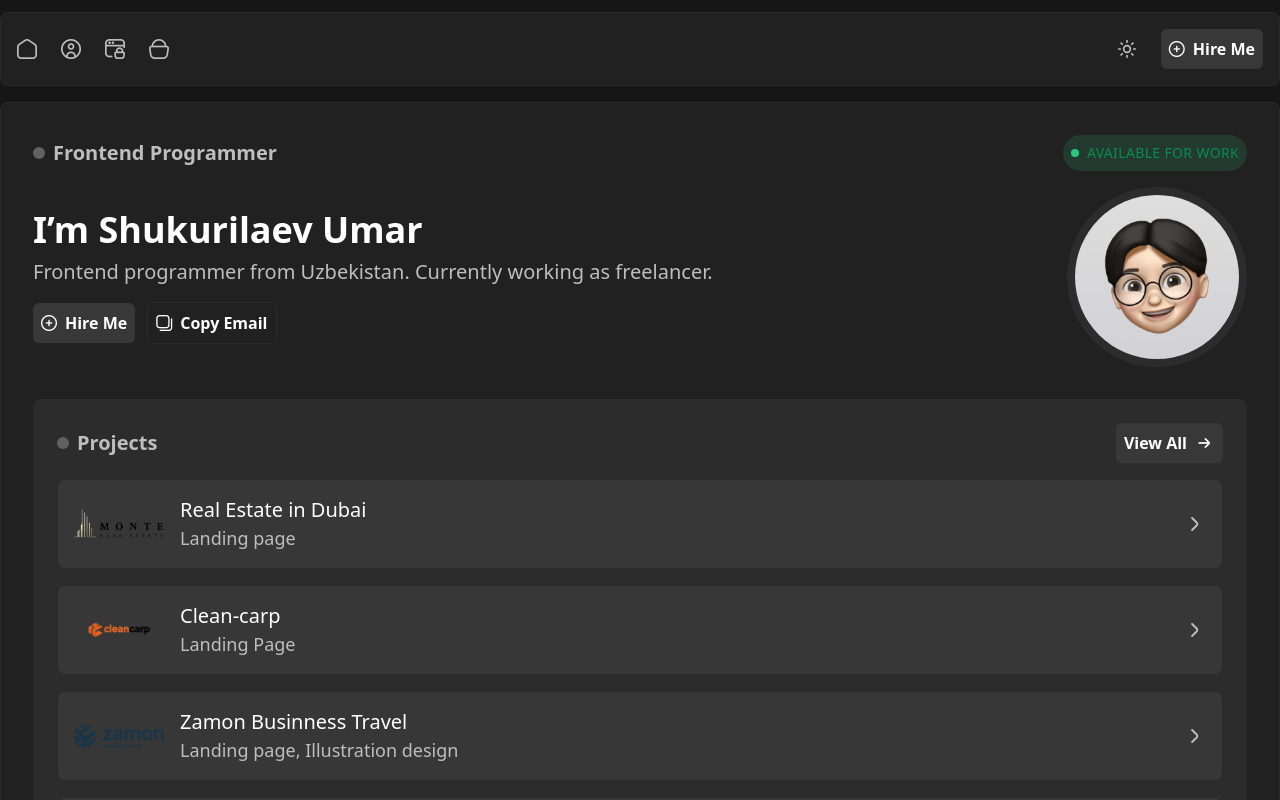
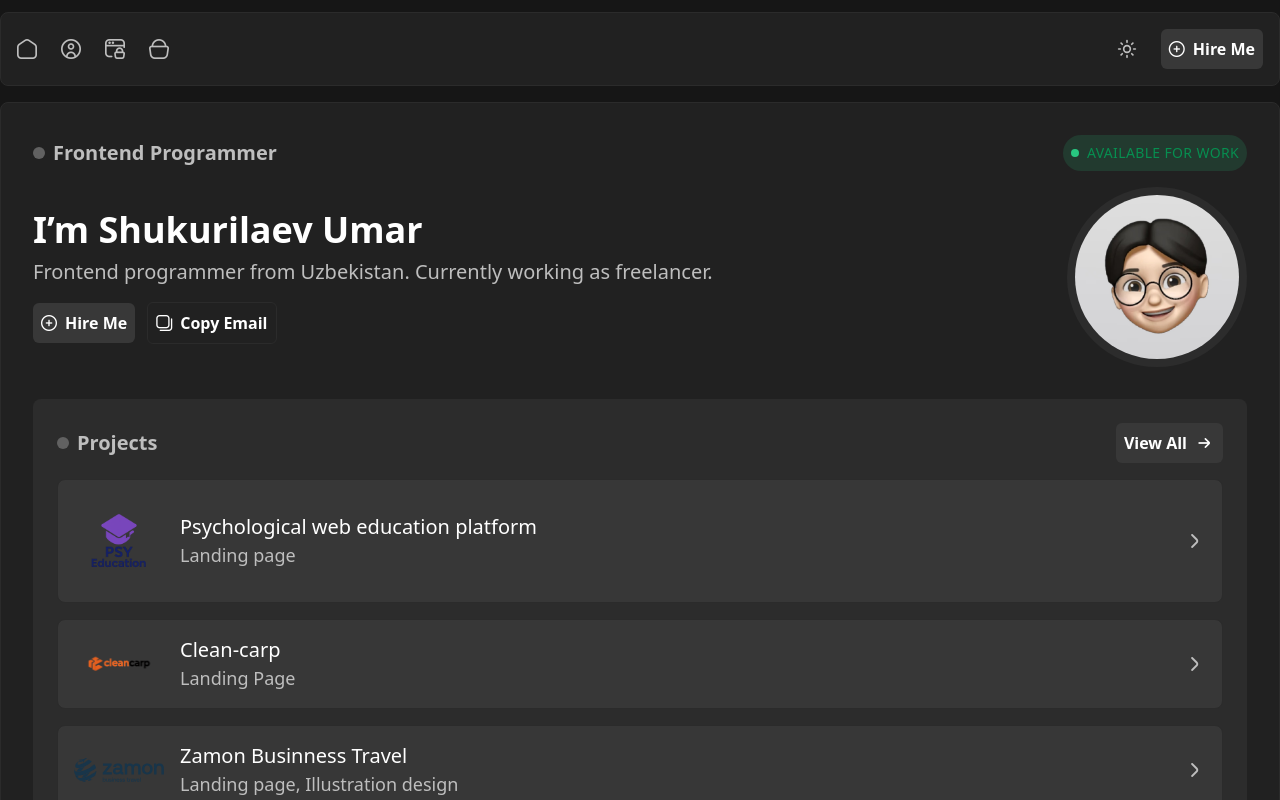
Before and after one commit to shukurillaevumar/SubtleFramerNext.js, a Next.js app: page / in a window 1280 px wide. Shown: the top 800 px of the page. Built offline with nearby package versions, Linux system fonts and the light colour scheme.

Commit message:
new project added

```diff
--- a/src/components/Box.tsx
+++ b/src/components/Box.tsx
@@ -3,17 +3,17 @@ import Dot from "./dot";
 import ViewAll from "./viewAll";
 
 import Link from "next/link";
-import Dubai from "../photos/Dubai/Group 3 (1) 1.png";
+import PSY from "../photos/PSY-med/Logo.png";
 import CarpetUz from "../photos/Carpet-uz/logo.a3e69958234a62197b0a.png";
 import Zamon from "../photos/Zamon/zamon.svg";
 import Suitique from "../photos/Suitique/logo-st.png";
 
 const data = [
   {
-    imgSrc: Dubai,
-    title: "Real Estate in Dubai",
+    imgSrc: PSY,
+    title: "Psychological web education platform",
     description: "Landing page",
-    link: "https://real-estate-dubai-next-js.vercel.app/",
+    link: "https://psy-med.vercel.app/",
   },
   {
     imgSrc: CarpetUz,
--- a/src/components/projectsBox.tsx
+++ b/src/components/projectsBox.tsx
@@ -1,14 +1,16 @@
 import Image from "next/image";
-import Dubai from "../photos/Dubai/Group 3 (1) 1.png";
+
 import CarpetUz from "../photos/Carpet-uz/logo.a3e69958234a62197b0a.png";
 import Zamon from "../photos/Zamon/zamon.svg";
+import PSY from "../photos/PSY-med/Logo.png";
+import Suitique from "../photos/Suitique/logo-st.png";
 
 const data = [
   {
-    imgSrc: Dubai,
-    title: "Real Estate in Dubai",
+    imgSrc: PSY,
+    title: "Psychological web education platform",
     description: "Landing page",
-    link: "https://real-estate-dubai-next-js.vercel.app/",
+    link: "https://psy-med.vercel.app/",
   },
   {
     imgSrc: CarpetUz,
@@ -21,6 +23,12 @@ const data = [
     title: "Zamon Businness Travel",
     description: "Landing page, Illustration design",
     link: "https://zamon-businness-travel.vercel.app/",
+  },
+  {
+    imgSrc: Suitique,
+    title: "Suitique",
+    description: "Landing page, Illustration design",
+    link: "https://www.suitique.uz/",
   },
 ];
 
```
Also changed, not shown: src/photos/PSY-med/Group 3 (1) 1.png (renamed from src/photos/Dubai/Group 3 (1) 1.png), src/photos/PSY-med/Logo.png (added).
